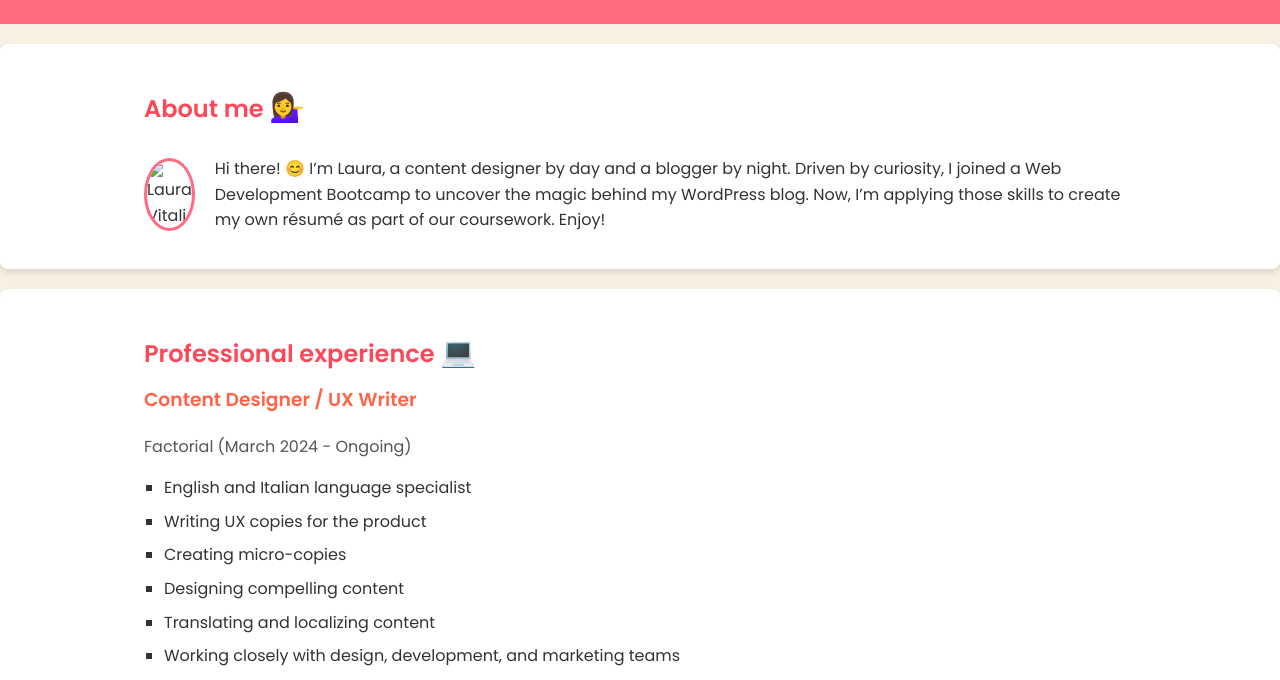
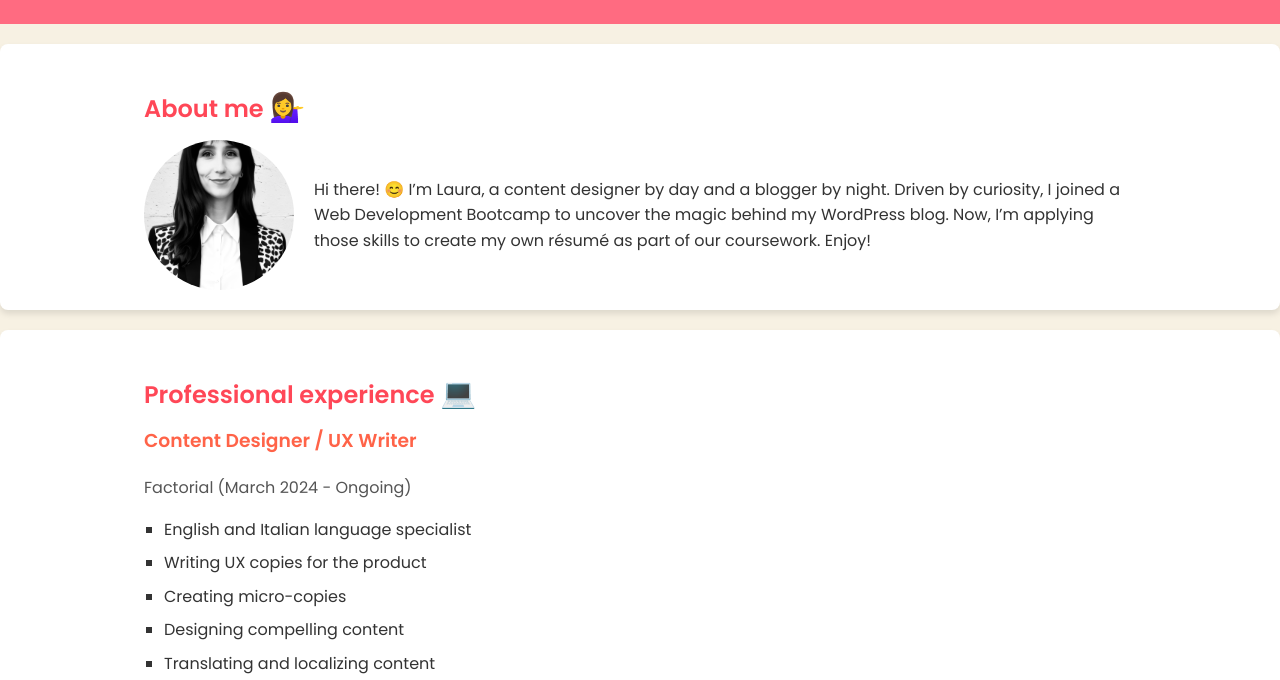
Before and after one commit to Librida/myresume, a plain HTML site: page index.html in a window 1280 px wide. Shown: the part 120-800 px from the top of the page. Drawn offline with Linux system fonts and the light colour scheme.

Commit message:
Add files via upload

```diff
--- a/index.html
+++ b/index.html
@@ -104,13 +104,13 @@
             gap: 20px; /* Space between the image and text */
         }
 
-        .about-me-image {
-            max-width: 150px; /* Adjust as needed */
-            height: auto;
-            border-radius: 50%; /* Optional: makes the image circular */
-            border: 3px solid #ff6b81; /* Optional: border color to match the header */
+        /* Styling for the profile image */
+        .profile-image {
+            border-radius: 50%;
+            width: 150px; /* Adjust size as needed */
+            height: 150px; /* Adjust size as needed */
+            object-fit: cover;
         }
-
     </style>
     <link href="https://fonts.googleapis.com/css2?family=Poppins:wght@400;600&display=swap" rel="stylesheet">
 </head>
@@ -128,7 +128,7 @@
         <div class="container">
             <h2>About me <span class="emoji">💁‍♀️</span></h2>
             <div class="about-me-content">
-                <img src="image0 (7).jpg" alt="Laura Vitali" class="about-me-image">
+                <img src="./image0 (7).jpeg" alt="Laura Vitali" class="profile-image">
                 <p>Hi there! 😊 I’m Laura, a content designer by day and a blogger by night. Driven by curiosity, I joined a Web Development Bootcamp to uncover the magic behind my WordPress blog. Now, I’m applying those skills to create my own résumé as part of our coursework. Enjoy!</p>
             </div>
         </div>
@@ -170,7 +170,7 @@
                 <h3 class="job-title">Blogger</h3>
                 <p class="company">Librida (April 2023 - Ongoing)</p>
                 <ul>
-                    <li>Developed and launched a WordPress blog</li>
+                    <li>Developed and launched a WordPress blog 👉 <a href="https://librida.wordpress.com/">Librida</a></li>
                     <li>Managing the editorial process, including researching, writing, and publishing high-quality content</li>
                     <li>Implementing advanced SEO strategies to optimize content for search engines</li>
                     <li>Monitoring performance metrics</li>
@@ -248,8 +248,8 @@
             </div>
 
             <div>
-                <h3 class="job-title">220-Hour Intensive Course</h3>
-                <p class="company">Palestre Digitali (June 2021 - July 2021)</p>
+                <h3 class="job-title">Palestre Digitali</h3>
+                <p class="company">Accenture (June 2021 - July 2021)</p>
                 <p>220-hour lectures, interactive workshops, and seminars on copywriting, content creation, corporate communication, SEO, SEA, programmatic advertising, neuromarketing, digital sustainability, data analysis, Google Analytics, digital storytelling, service design, UX/UI, AI/NLP.</p>
             </div>
         </div>
```
